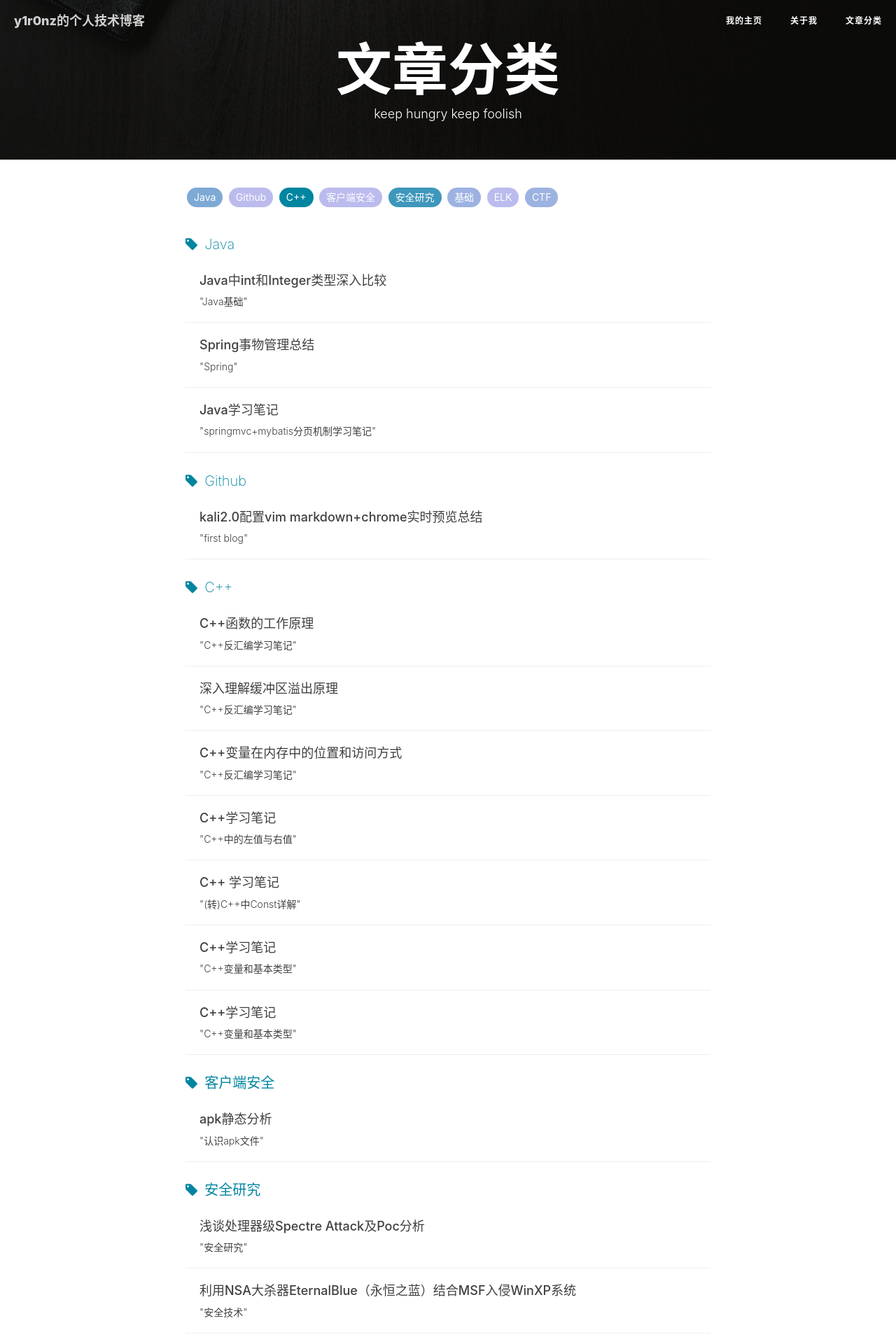
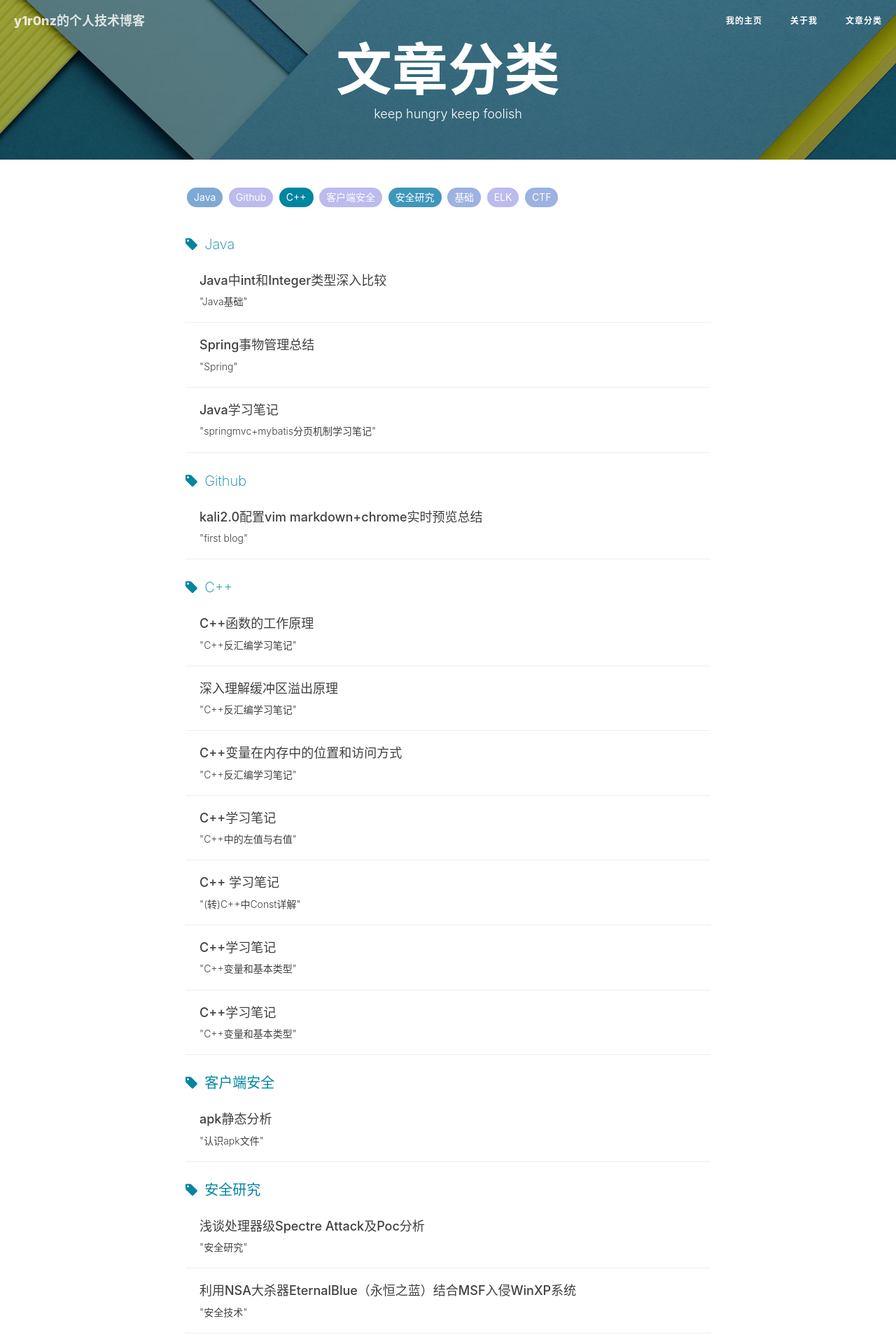
Before and after one commit to yangrz/blog, a Jekyll site: the page built from tags.html, in a window 1280 px wide. Shown: the top 1920 px of the page at 70% size. Built offline with Jekyll 4.4.1, drawn with Linux system fonts in a browser that asks for light colours; nearby versions of some CDN libraries; comment, search, counter and statistics services are not loaded.

Commit message:
2018-01-14

```diff
--- a/tags.html
+++ b/tags.html
@@ -2,7 +2,7 @@
 title: "文章分类"
 layout: default
 description: keep hungry keep foolish
-header-img: "img/pexels-photo-234527.jpeg"
+header-img: "img/tag-bg.jpg"
 ---
 
 <!-- Page Header -->
```
